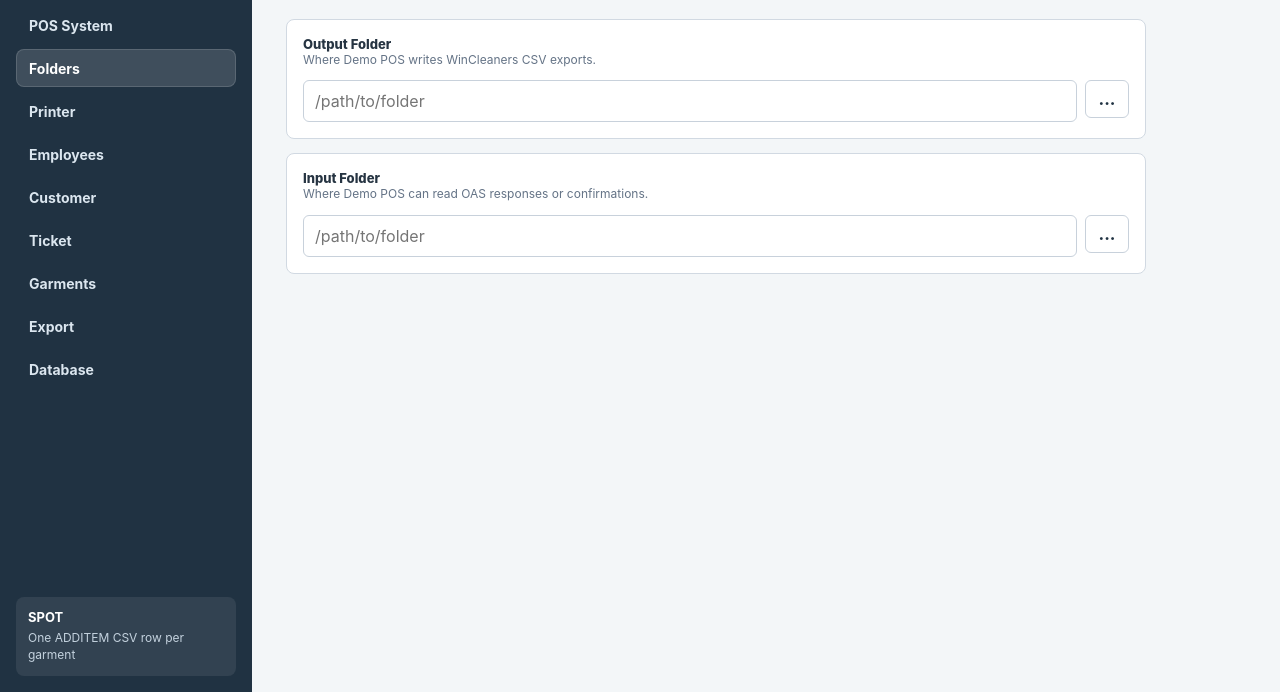
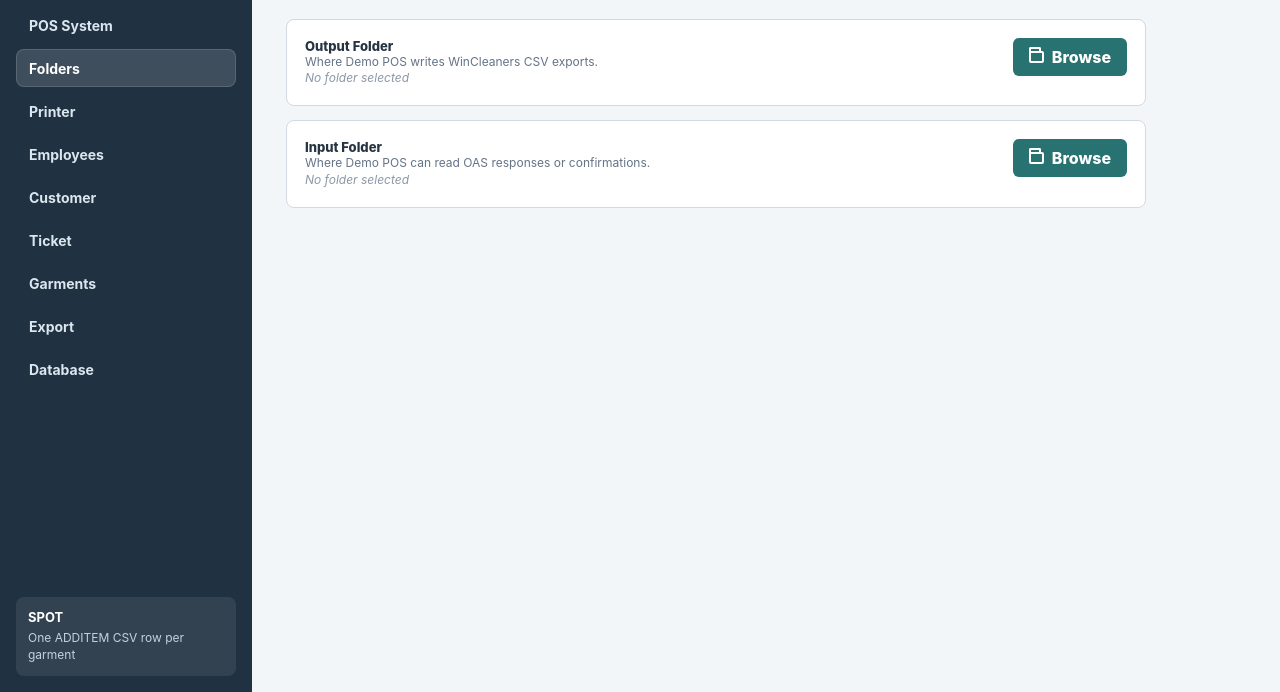
Before and after one commit to MichaelSpeckhart/Demo-POS, a website built with Vite: page index.html in a window 1280 px wide. Both pictures are taken after a click on the button "Folders". Shown: the part 108-800 px from the top of the page. Built offline with nearby package versions, Linux system fonts and the light colour scheme.

Commit message:
Match folder browse button style

```diff
--- a/src/pages/folders.ts
+++ b/src/pages/folders.ts
@@ -1,5 +1,5 @@
 import type { AppSettings, AppState } from "../types";
-import { escapeAttribute, pageHeader } from "../ui/html";
+import { escapeHtml, pageHeader } from "../ui/html";
 
 export function renderFoldersPage(state: AppState) {
   return `
@@ -21,13 +21,20 @@ export function renderFoldersPage(state: AppState) {
 function folderField(key: keyof AppSettings, label: string, description: string, value: string) {
   return `
     <div class="folder-field">
-      <div>
-        <label>${label}</label>
-        <p>${description}</p>
-      </div>
-      <div class="folder-row">
-        <input data-bind="settings.${key}" value="${escapeAttribute(value)}" placeholder="/path/to/folder" />
-        <button class="icon-button" title="Choose folder" data-action="choose-folder" data-folder-key="${key}">...</button>
+      <div class="folder-field-main">
+        <div class="folder-copy">
+          <label>${escapeHtml(label)}</label>
+          <p>${escapeHtml(description)}</p>
+          ${
+            value
+              ? `<div class="folder-path"><span class="folder-status-dot" aria-hidden="true"></span><code>${escapeHtml(value)}</code></div>`
+              : `<p class="folder-empty">No folder selected</p>`
+          }
+        </div>
+        <button class="primary-button browse-folder-button" title="Choose folder" data-action="choose-folder" data-folder-key="${key}">
+          <span class="folder-button-icon" aria-hidden="true"></span>
+          Browse
+        </button>
       </div>
     </div>
   `;
--- a/src/styles.css
+++ b/src/styles.css
@@ -271,13 +271,22 @@ button:disabled {
 }
 
 .folder-field {
-  display: grid;
-  gap: 12px;
   max-width: 860px;
-  padding: 16px;
+  padding: 18px;
   border: 1px solid #d1d9e2;
   border-radius: 8px;
   background: #ffffff;
+}
+
+.folder-field-main {
+  display: flex;
+  align-items: flex-start;
+  justify-content: space-between;
+  gap: 18px;
+}
+
+.folder-copy {
+  min-width: 0;
 }
 
 .folder-field label,
@@ -296,10 +305,66 @@ button:disabled {
   line-height: 1.4;
 }
 
-.folder-row {
-  display: grid;
-  grid-template-columns: 1fr 44px;
+.folder-path {
+  display: flex;
+  align-items: center;
   gap: 8px;
+  min-width: 0;
+  margin-top: 12px;
+}
+
+.folder-path code {
+  overflow: hidden;
+  max-width: 100%;
+  padding: 5px 8px;
+  border-radius: 6px;
+  background: #eef3f7;
+  color: #506173;
+  font-size: 12px;
+  text-overflow: ellipsis;
+  white-space: nowrap;
+}
+
+.folder-status-dot {
+  width: 9px;
+  height: 9px;
+  border-radius: 999px;
+  background: #287271;
+  box-shadow: 0 0 0 3px rgb(40 114 113 / 14%);
+  flex: 0 0 auto;
+}
+
+.folder-empty {
+  margin-top: 12px;
+  color: #8a97a6 !important;
+  font-style: italic;
+}
+
+.browse-folder-button {
+  display: inline-flex;
+  align-items: center;
+  gap: 8px;
+  flex: 0 0 auto;
+}
+
+.folder-button-icon {
+  position: relative;
+  width: 15px;
+  height: 12px;
+  border: 2px solid currentColor;
+  border-radius: 2px;
+}
+
+.folder-button-icon::before {
+  position: absolute;
+  top: -6px;
+  left: -2px;
+  width: 8px;
+  height: 4px;
+  border: 2px solid currentColor;
+  border-bottom: 0;
+  border-radius: 2px 2px 0 0;
+  content: "";
 }
 
 .form-surface {
```
